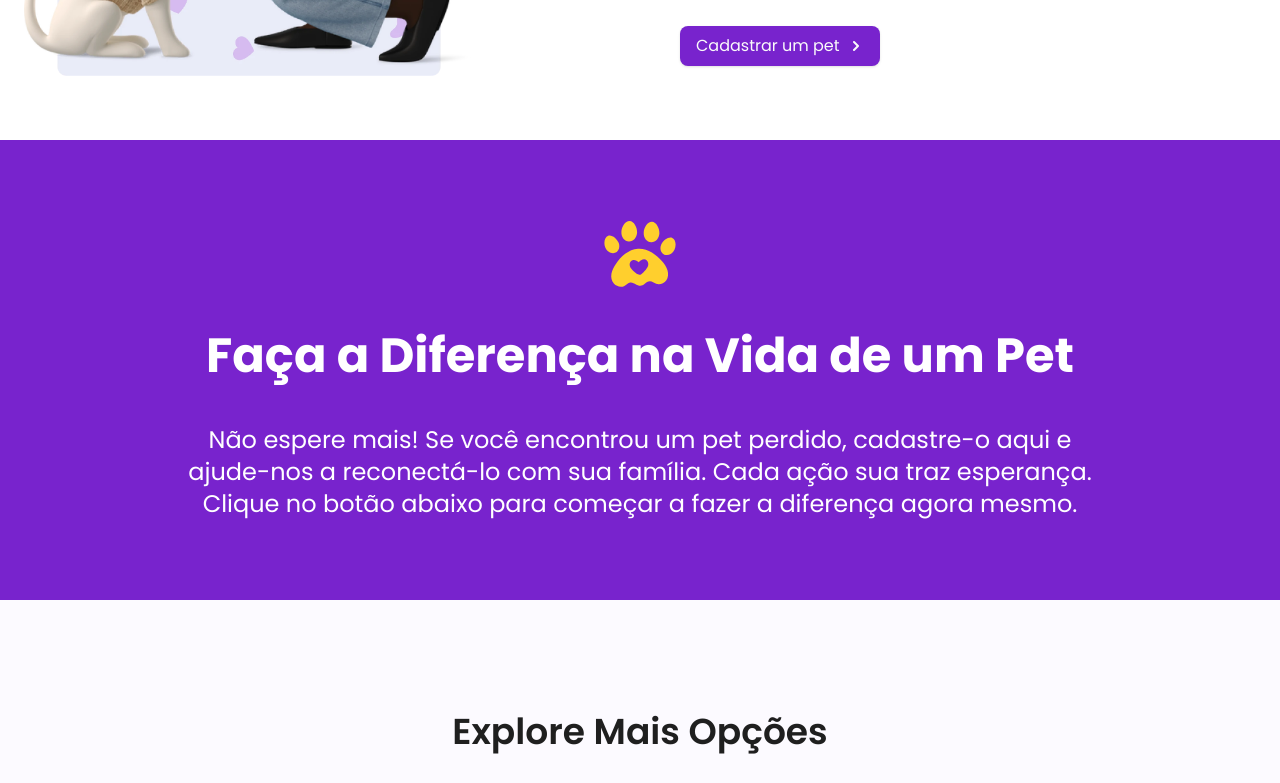
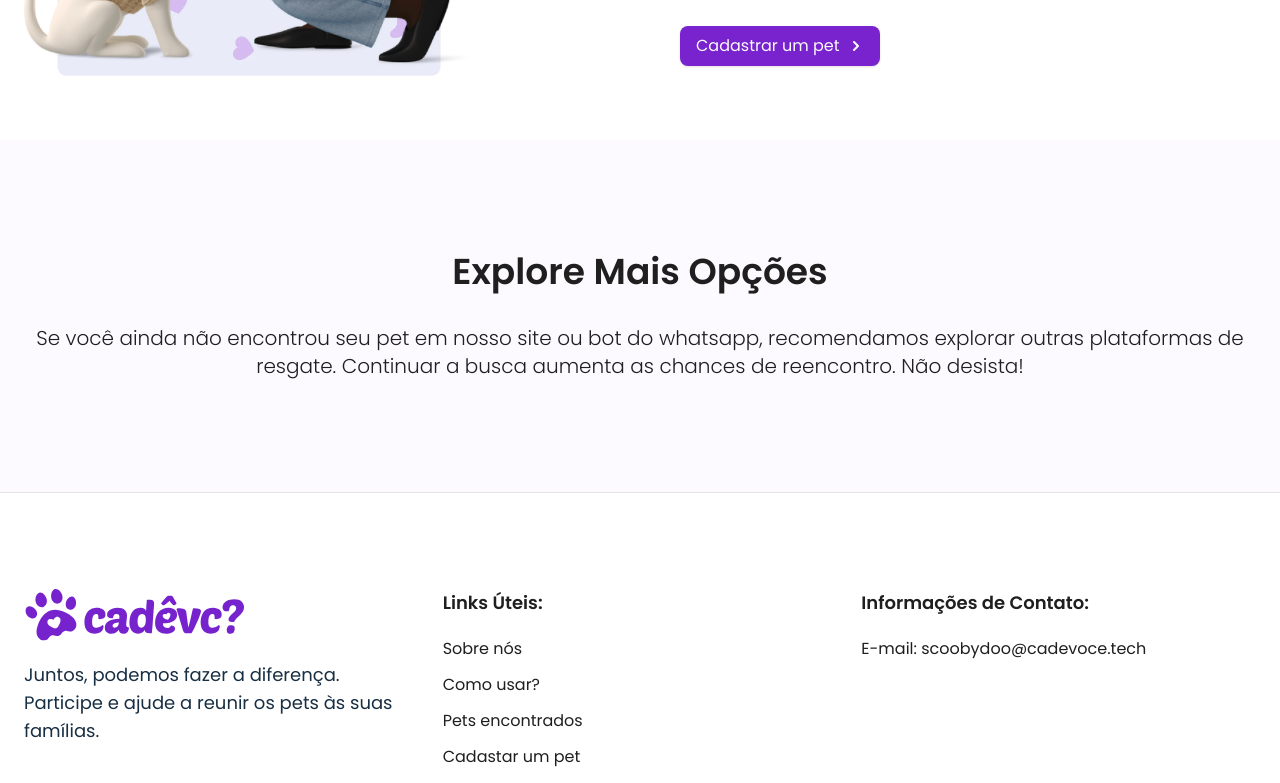
Before and after one commit to scooby-doo-cade-voce/frontend, a React (Vite) app: page /pets-encontrados in a window 1280 px wide. Shown: the part 1987-2770 px from the top of the page. Built offline with nearby package versions, Linux system fonts and the light colour scheme; a web font is replaced by a local one; what tailwindcss-radix would draw is missing.

Commit message:
chore: let help find section visible inside homepage only

```diff
--- a/src/pages/_layouts/app.tsx
+++ b/src/pages/_layouts/app.tsx
@@ -1,6 +1,5 @@
 import { AppFooter } from '@/components/footer'
 import { AppHeader } from '@/components/header'
-import { HelpFind } from '@/components/help-find'
 import { OthersPlatforms } from '@/components/others-platforms'
 import { useScrollTop } from '@/hooks/useScrollTop'
 import { Outlet } from 'react-router-dom'
@@ -16,8 +15,6 @@ export function AppLayout() {
         <Outlet />
       </div>
 
-      <HelpFind />
-
       <OthersPlatforms />
 
       <AppFooter />
--- a/src/pages/app/home/index.tsx
+++ b/src/pages/app/home/index.tsx
@@ -1,3 +1,4 @@
+import { HelpFind } from '@/components/help-find'
 import { Helmet } from 'react-helmet-async'
 import { AboutUs } from './about-us'
 import { GiveAPaw } from './give-a-paw'
@@ -17,6 +18,7 @@ export function HomePage() {
       <GiveAPaw />
       <Pets />
       <RegisterPet />
+      <HelpFind />
     </>
   )
 }
```
